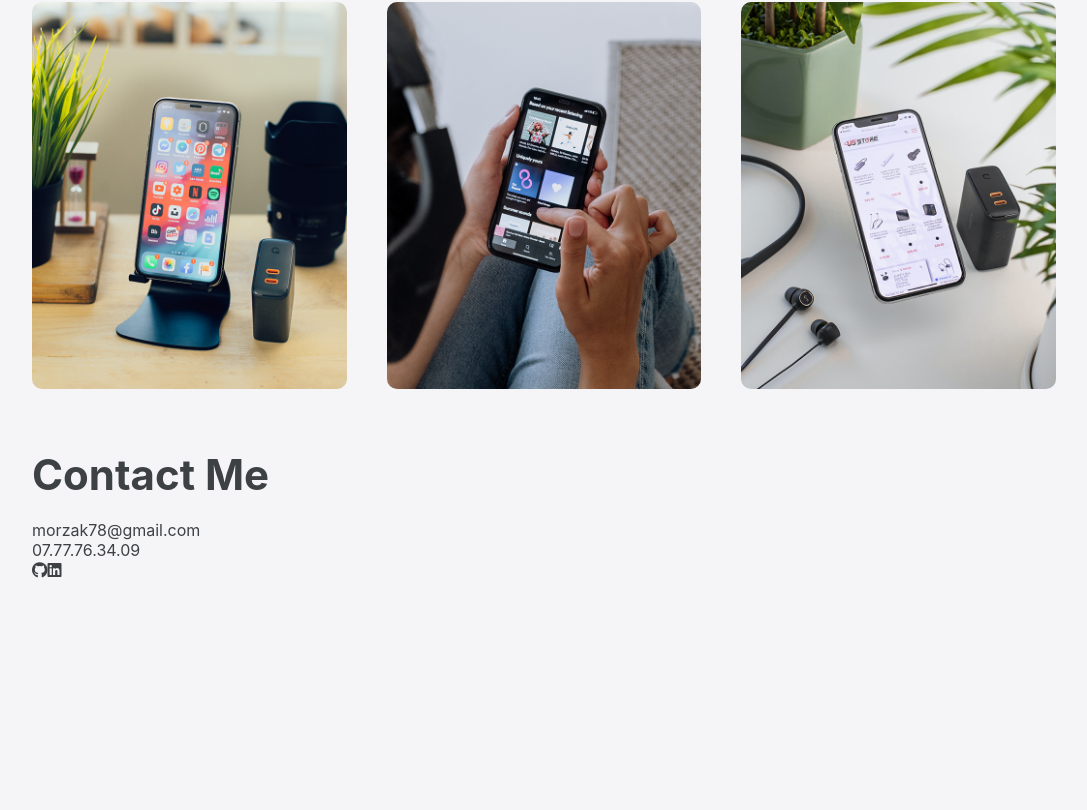
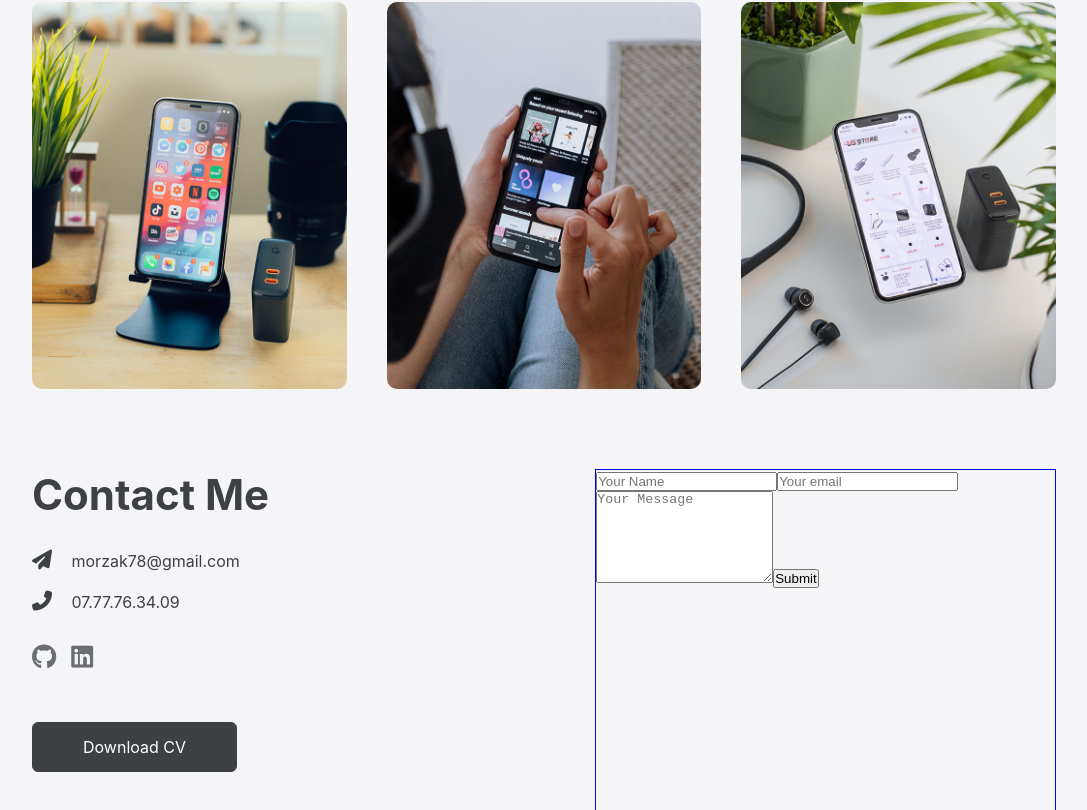
Before and after one commit to YanisMorzak/portfolio, a React (Create React App) app: page / in a window 1280 px wide. Shown: the part 2472-3282 px from the top of the page, without its empty margins (96-1183 px from the left). Before the commit the page ends 3052 px from the top, so only its background shows below. Built offline with nearby package versions, Linux system fonts and the light colour scheme.

Commit message:
🚧 F05-Contact: Add CV button and style

```diff
--- a/src/components/Contact.jsx
+++ b/src/components/Contact.jsx
@@ -8,8 +8,12 @@ export default function Contact() {
         <div className="row">
           <div className="contact-left">
             <h1 className="title-contact">Contact Me</h1>
-            <p>morzak78@gmail.com</p>
-            <p>07.77.76.34.09</p>
+            <p>
+              <i class="fa-solid fa-paper-plane"></i> morzak78@gmail.com
+            </p>
+            <p>
+              <i class="fa-solid fa-phone-flip"></i> 07.77.76.34.09
+            </p>
             <div className="social-icons">
               <a href="https://github.com/YanisMorzak" target="_blank">
                 <i class="fa-brands fa-github"></i>
@@ -21,8 +25,31 @@ export default function Contact() {
                 <i class="fa-brands fa-linkedin"></i>
               </a>
             </div>
+            <a
+              href="/image/CV_YANIS_MORZAK.pdf"
+              download
+              className="btn-contact"
+            >
+              Download CV
+            </a>
           </div>
-          <div className="contact-right"></div>
+          <div className="contact-right">
+            <form>
+              <input type="text" name="Name" placeholder="Your Name" required />
+              <input
+                type="text"
+                name="Email"
+                placeholder="Your email"
+                required
+              />
+              <textarea
+                name="Message"
+                rows="6"
+                placeholder="Your Message"
+              ></textarea>
+              <button type="submit">Submit</button>
+            </form>
+          </div>
         </div>
       </div>
     </ContactStyled>
@@ -32,6 +59,60 @@ const ContactStyled = styled.div`
   padding: 0 10%;
   .title-contact {
     font-size: 42px;
-    margin-bottom: 20px;
+    margin-bottom: 30px;
+  }
+  .row {
+    margin-top: 20px;
+    display: flex;
+    justify-content: space-between;
+    flex-wrap: wrap;
+    .contact-left {
+      flex-basis: 35%;
+
+      p {
+        margin-top: 20px;
+        i {
+          color: #3d4143;
+          margin-right: 15px;
+          font-size: 20px;
+        }
+      }
+      .social-icons {
+        margin-top: 30px;
+        a {
+          text-decoration: none;
+          font-size: 25px;
+          margin-right: 15px;
+          color: #696e70;
+          display: inline-block;
+          transition: transform 0.5s;
+          &:hover {
+            transform: translateY(-5px);
+            color: #3d4143;
+          }
+        }
+      }
+      .btn-contact {
+        display: inline-block;
+        margin: 50px auto;
+        width: fit-content;
+        background: #3d4143;
+        border: 1px solid #3d4143;
+        color: white;
+        padding: 14px 50px;
+        border-radius: 6px;
+        text-decoration: none;
+        transition: 0.5s;
+        &:hover {
+          background: #f5f5f7;
+          color: #3d4143;
+          border: 1px solid #3d4143;
+        }
+      }
+    }
+    .contact-right {
+      flex-basis: 45%;
+      border: 1px solid blue;
+    }
   }
 `;
```
Also changed, not shown: 1 other file (tests, documents, lock files or other folders).
